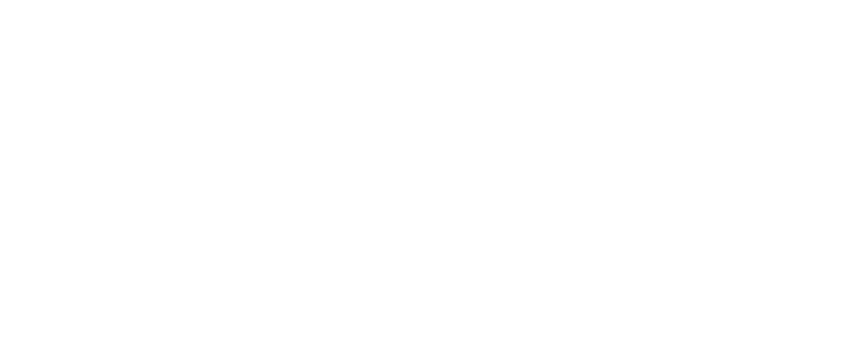
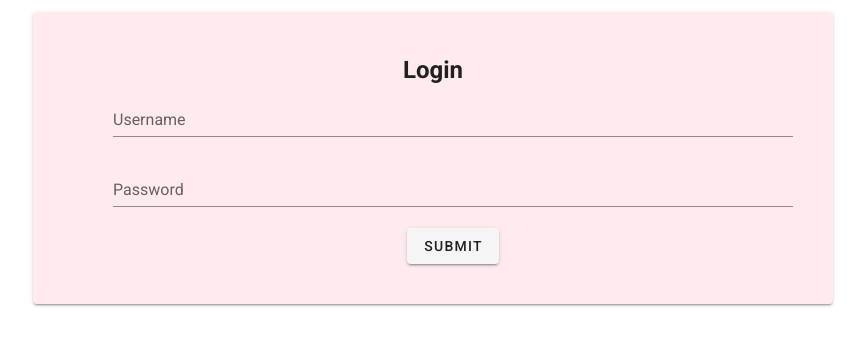
Before and after one commit to obikastanya/front-end-pos-minimarket, a Vue app: page /login in a window 1280 px wide. Shown: the top 346 px of the page, without its empty margins (207-1072 px from the left). Built offline with nearby package versions, Linux system fonts and the light colour scheme.

Commit message:
adding login views

```diff
--- a/src/components/Navbar.vue
+++ b/src/components/Navbar.vue
@@ -1,17 +1,19 @@
 <template>
-  <v-card class="mx-auto overflow-hidden" height="1000" flat tile dense ml-3>
-    <v-app-bar color="deep-purple" dark>
+  <v-card class="mx-auto overflow-hidden" height="1000" tile ml-3>
+    <v-app-bar color="deep-orange darken-2" flat dark hide-on-scroll>
       <v-app-bar-nav-icon @click="drawer = true"></v-app-bar-nav-icon>
       <v-toolbar-title>Obikun Market</v-toolbar-title>
     </v-app-bar>
-
     <v-navigation-drawer v-model="drawer" absolute temporary>
-      <v-list nav dense>
-        <v-list-item-group active-class="deep-purple--text text--accent-4">
-          <navbar-item v-for="(menu, index) in menus" :key="index" :menus="menu"></navbar-item>
+      <v-list nav class="ml-4 pt-9">
+        <v-list-item-group active-class="orange--text text--accent-4">
+          <navbar-item v-for="(menu, index) in menus" :key="index" :menus="menu" class="mt-2"></navbar-item>
         </v-list-item-group>
       </v-list>
     </v-navigation-drawer>
+    <v-sheet>
+      <h2>hello world</h2>
+    </v-sheet>
   </v-card>
 </template>
 
--- a/src/router/index.js
+++ b/src/router/index.js
@@ -1,6 +1,7 @@
 import Vue from 'vue'
 import VueRouter from 'vue-router'
 import Home from '../views/Home.vue'
+import Login from '../views/Login.vue'
 
 Vue.use(VueRouter)
 
@@ -9,7 +10,8 @@
         path: '/',
         name: 'Home',
         component: Home
-    }
+    },
+    { path: '/login', name: 'login', component: Login }
 ]
 
 const router = new VueRouter({
--- /dev/null
+++ b/src/views/Login.vue
@@ -0,0 +1,24 @@
+<template>
+  <v-container fluid>
+    <v-row>
+      <v-col cols="12" align="center" justify="center">
+        <v-card class="mx-auto pa-10 red lighten-5" max-width="800">
+          <h2>Login</h2>
+          <form class="ml-10">
+            <v-text-field label="Username"></v-text-field>
+            <v-text-field label="Password" type="password"></v-text-field>
+            <v-btn to="/">Submit</v-btn>
+          </form>
+        </v-card>
+      </v-col>
+    </v-row>
+  </v-container>
+</template>
+<script>
+export default {
+  name: 'login',
+  data() {
+    return {}
+  }
+}
+</script>
```
